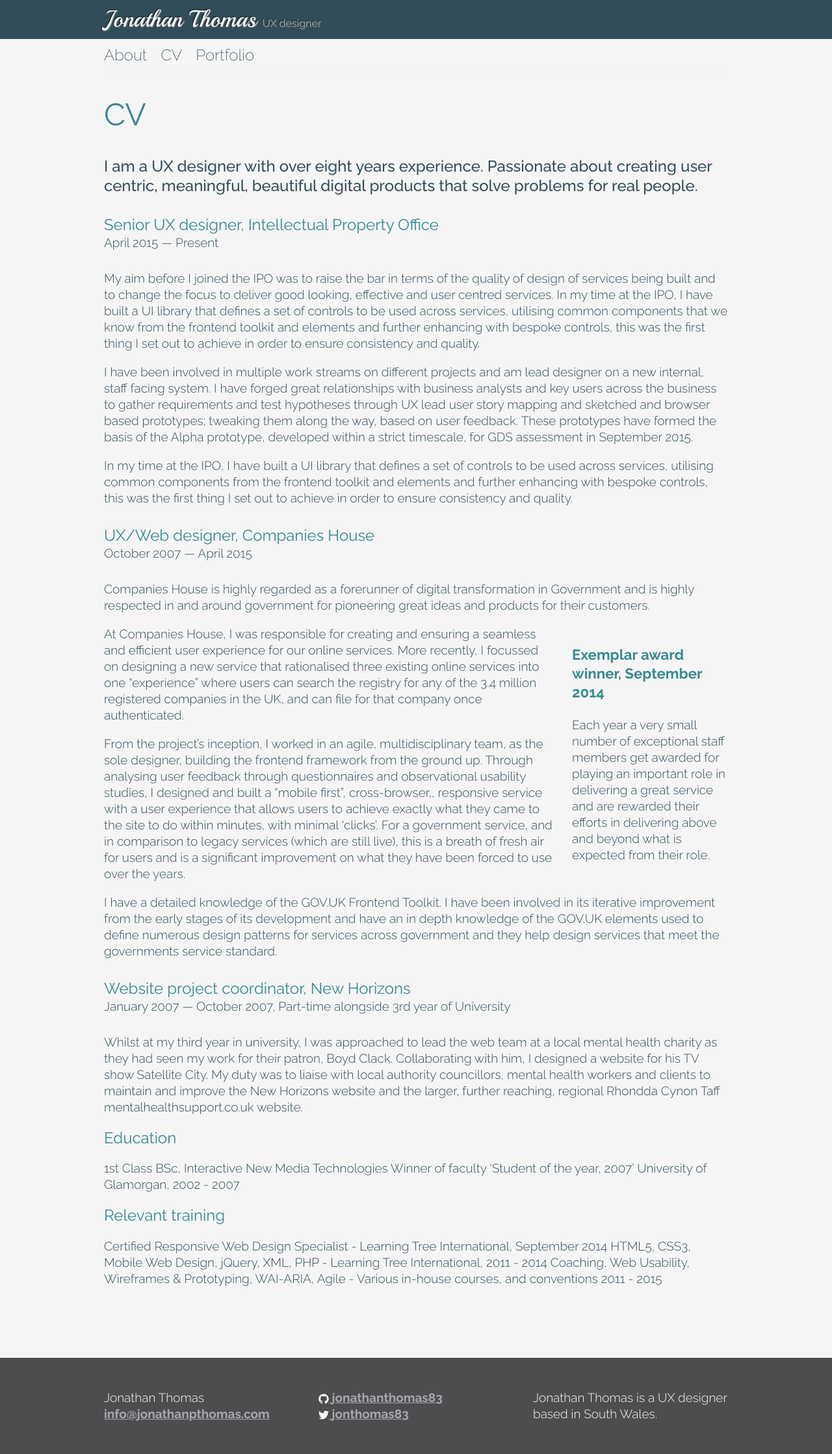
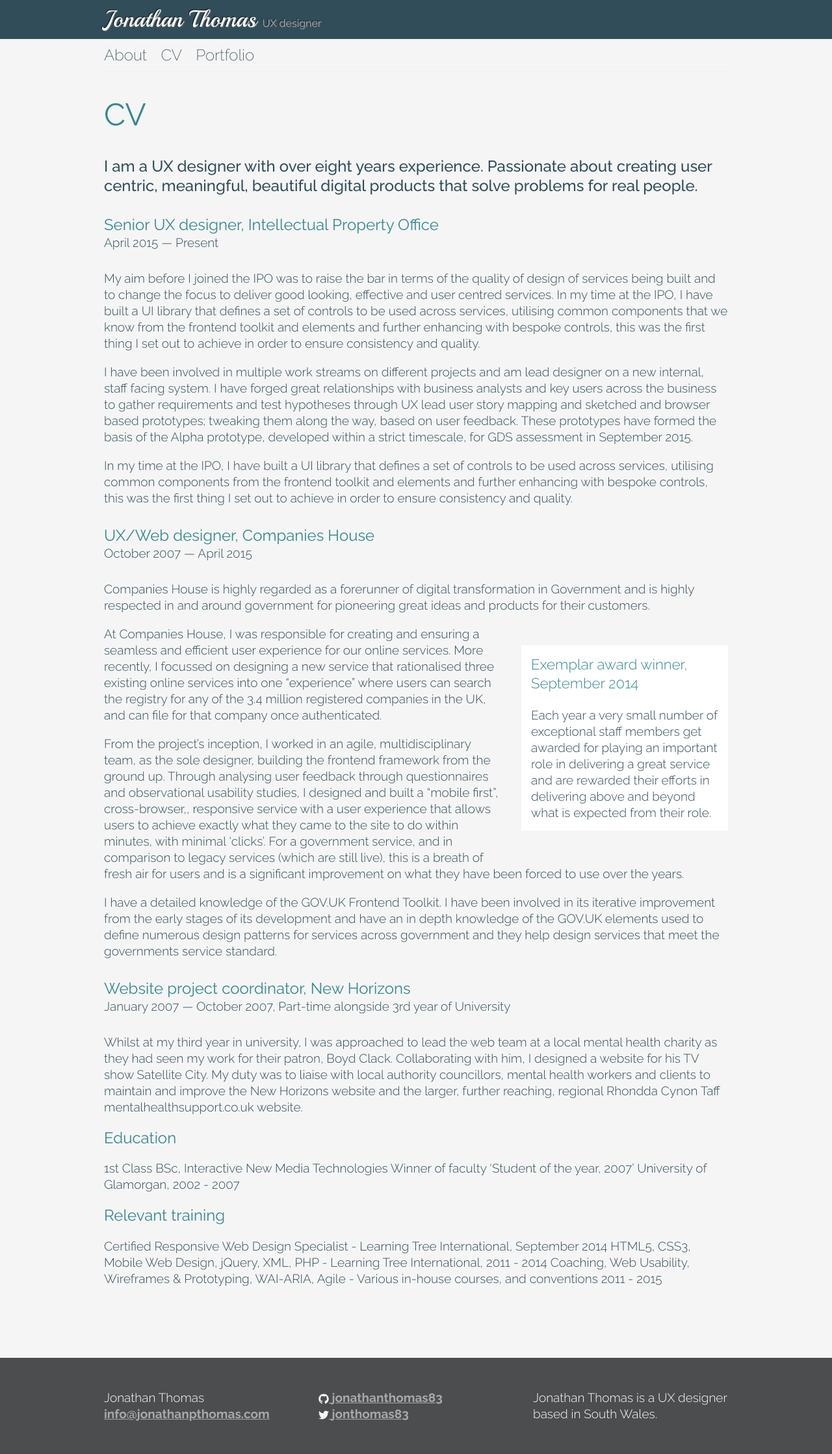
Before and after one commit to jonathanthomas83/jonathanthomas83.github.io, a Jekyll site: the page built from cv.md, in a window 1280 px wide. Shown: the whole page at 65% size. Built offline with Jekyll 4.4.1, drawn with Linux system fonts in a browser that asks for light colours; nearby versions of some CDN libraries.

Commit message:
amended styling

```diff
--- a/_sass/_local-elements.scss
+++ b/_sass/_local-elements.scss
@@ -1,12 +1,16 @@
 .right {
+  @include media(tablet) {
     float: right;
     margin-right: 0;
     margin-left: $gutter;
   }
+}
 .left {
+  @include media(tablet) {
     float: left;
     margin-right: $gutter;
     margin-left: 0;
+  }
 }
 abbr {
   border-bottom: 1px dotted $dark-grey;
@@ -21,7 +25,11 @@ article img {
 }
 
 aside {
-  margin-top: $gutter;
-  margin-bottom: $gutter;
-  width: 25%;
+  padding: $gutter-half;
+  background-color: white;
+  margin: $gutter;
+  @include media(tablet) {
+    margin: $gutter;
+    width: 30%;
   }
+}
--- a/_sass/_local-typography.scss
+++ b/_sass/_local-typography.scss
@@ -144,5 +144,6 @@ aside {
   h3 {
     margin-top: 0;
     color: $dark-turquoise;
+    font-weight: 300;
   }
 }
```
Also changed, not shown: _portfolio/intellectual-property-office-admin.md (+3 -0 lines). Lines whose indentation alone changed are shown as unchanged.
